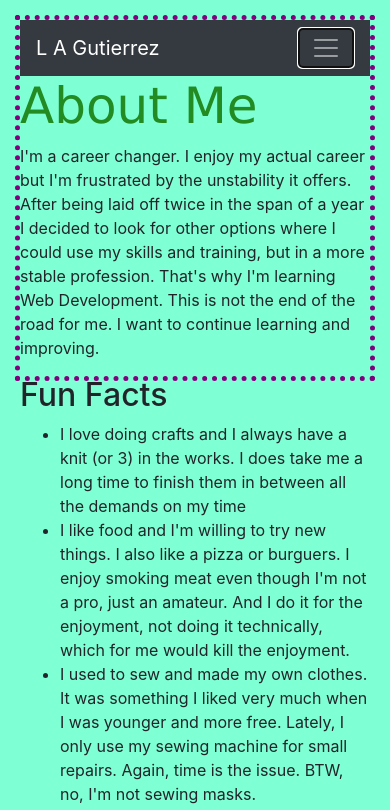
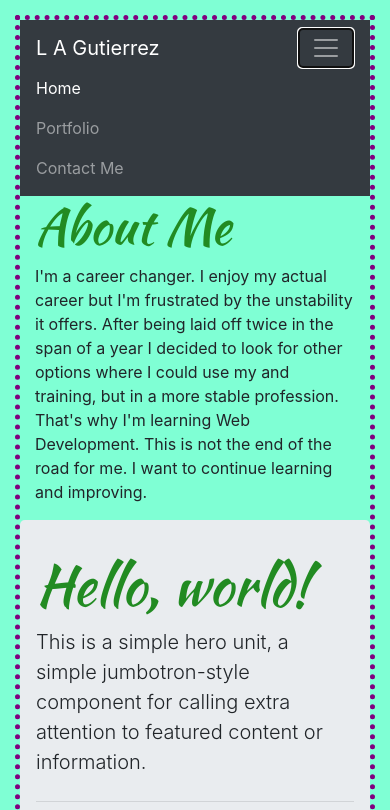
Before and after one commit to lalaggv2/updated-portfolio, a plain HTML site: page index.html in a window 390 px wide. Both pictures are taken after a click on the button "Toggle navigation". Shown: the top 810 px of the page. Drawn offline with nearby package versions, Linux system fonts and the light colour scheme.

Commit message:
getting more stuff done, mostly on css

```diff
--- a/assets/css/styles.css
+++ b/assets/css/styles.css
@@ -1,3 +1,5 @@
+@import url('https://fonts.googleapis.com/css2?family=Kaushan+Script&display=swap');
+
 body {
     background-color: aquamarine;
     margin: 15px;
@@ -6,7 +8,7 @@ body {
 
 h1 {
     color: forestgreen;
-    font-family: 'cursive', 'Lucida Sans', 'Lucida Sans Regular', 'Lucida Grande', 'Lucida Sans Unicode', Geneva, Verdana, sans-serif;
+    font-family: 'Kaushan Script',cursive, 'Lucida Sans', 'Lucida Sans Regular', 'Lucida Grande', 'Lucida Sans Unicode', Geneva, Verdana, sans-serif;
     font-size: 50px;
 }
 
--- a/index.html
+++ b/index.html
@@ -8,6 +8,15 @@
 
     <link rel="stylesheet" href="https://stackpath.bootstrapcdn.com/bootstrap/4.4.1/css/bootstrap.min.css"
         integrity="sha384-Vkoo8x4CGsO3+Hhxv8T/Q5PaXtkKtu6ug5TOeNV6gBiFeWPGFN9MuhOf23Q9Ifjh" crossorigin="anonymous">
+    <script src="https://code.jquery.com/jquery-3.3.1.slim.min.js"
+        integrity="sha384-q8i/X+965DzO0rT7abK41JStQIAqVgRVzpbzo5smXKp4YfRvH+8abtTE1Pi6jizo"
+        crossorigin="anonymous"></script>
+    <script src="https://cdnjs.cloudflare.com/ajax/libs/popper.js/1.14.3/umd/popper.min.js"
+        integrity="sha384-ZMP7rVo3mIykV+2+9J3UJ46jBk0WLaUAdn689aCwoqbBJiSnjAK/l8WvCWPIPm49"
+        crossorigin="anonymous"></script>
+    <script src="https://stackpath.bootstrapcdn.com/bootstrap/4.1.3/js/bootstrap.min.js"
+        integrity="sha384-ChfqqxuZUCnJSK3+MXmPNIyE6ZbWh2IMqE241rYiqJxyMiZ6OW/JmZQ5stwEULTy"
+        crossorigin="anonymous"></script>
     <link rel="stylesheet" href="assets/css/styles.css">
 </head>
 
@@ -23,13 +32,13 @@
             <div class="collapse navbar-collapse" id="navbarNav">
                 <ul class="navbar-nav">
                     <li class="nav-item active">
-                        <a class="nav-link" href="#">Home <span class="sr-only">(current)</span></a>
+                        <a class="nav-link" href="index.html">Home <span class="sr-only">(current)</span></a>
                     </li>
                     <li class="nav-item">
-                        <a class="nav-link" href="#">Portfolio</a>
+                        <a class="nav-link" href="portfolio.html">Portfolio</a>
                     </li>
                     <li class="nav-item">
-                        <a class="nav-link" href="#">Contact Me</a>
+                        <a class="nav-link" href="contact.html">Contact Me</a>
                     </li>
 
                 </ul>
@@ -40,40 +49,69 @@
     <!--Navbar stops here-->
 
     <!--The content of the About me starts here-->
-
+    <div class="container">
+        <div class="row">
+            <div class="col">
                 <h1>About Me</h1>
 
-    <p class="text1">I'm a career changer. I enjoy my actual career but I'm frustrated by the unstability it offers.
-        After being laid off twice in the span of a year I decided to look for other options where I could use my skills
-        and training, but in a more stable profession. That's why I'm learning Web Development. This is not the end of
+                <p class="text1">I'm a career changer. I enjoy my actual career but I'm frustrated by the unstability it
+                    offers.
+                    After being laid off twice in the span of a year I decided to look for other options where I could
+                    use my
+                    and training, but in a more stable profession. That's why I'm learning Web Development. This is not
+                    the end
+                    of
                     the road for me. I want to continue learning and improving.
                 </p>
-
+            </div>
+            <div class="jumbotron">
+                <h1 class="display-4">Hello, world!</h1>
+                <p class="lead">This is a simple hero unit, a simple jumbotron-style component for calling extra
+                    attention to featured content or information.</p>
+                <hr class="my-4">
+                <p>It uses utility classes for typography and spacing to space content out within the larger container.
+                </p>
+                <a class="btn btn-primary btn-lg" href="#" role="button">Learn more</a>
+            </div>
+            <div class="col-sm-4">
                 <aside>
                     <h2>Fun Facts</h2>
 
                     <ul>
 
-            <li>I love doing crafts and I always have a knit (or 3) in the works. I does take me a long time to finish
+                        <li>I love doing crafts and I always have a knit (or 3) in the works. I does take me a long time
+                            to
+                            finish
                             them in between all the demands on my time</li>
 
-            <li>I like food and I'm willing to try new things. I also like a pizza or burguers. I enjoy smoking meat
-                even though I'm not a pro, just an amateur. And I do it for the enjoyment, not doing it technically,
+                        <li>I like food and I'm willing to try new things. I also like a pizza or burguers. I enjoy
+                            smoking meat
+                            even though I'm not a pro, just an amateur. And I do it for the enjoyment, not doing it
+                            technically,
                             which for me would kill the enjoyment.</li>
 
-            <li>I used to sew and made my own clothes. It was something I liked very much when I was younger and more
+                        <li>I used to sew and made my own clothes. It was something I liked very much when I was younger
+                            and
+                            more
                             free. Lately, I only use my sewing machine for small repairs. Again, time is the issue.
                             BTW, no, I'm not sewing masks.
                         </li>
 
-            <li>I dibble in gardening. I like to plant things and see them grow. I'm not great in maintenance, so I
-                mostly plant perennials and shrubs. I don't have the patienty to be replacing annuals. I'm trying to
+                        <li>I dibble in gardening. I like to plant things and see them grow. I'm not great in
+                            maintenance, so I
+                            mostly plant perennials and shrubs. I don't have the patienty to be replacing annuals. I'm
+                            trying to
                             grow a nice hedge at home.</li>
 
                         <li>I'm concerned about the environment and try to recycle, reuse, reduce as much as I can.</li>
 
                     </ul>
                 </aside>
+
+            </div>
+        </div>
+
+    </div>
 </body>
 
 </html>
```
Also changed, not shown: contact.html (+5 -4 lines), portfolio.html (+7 -6 lines). Lines whose indentation alone changed are shown as unchanged.
